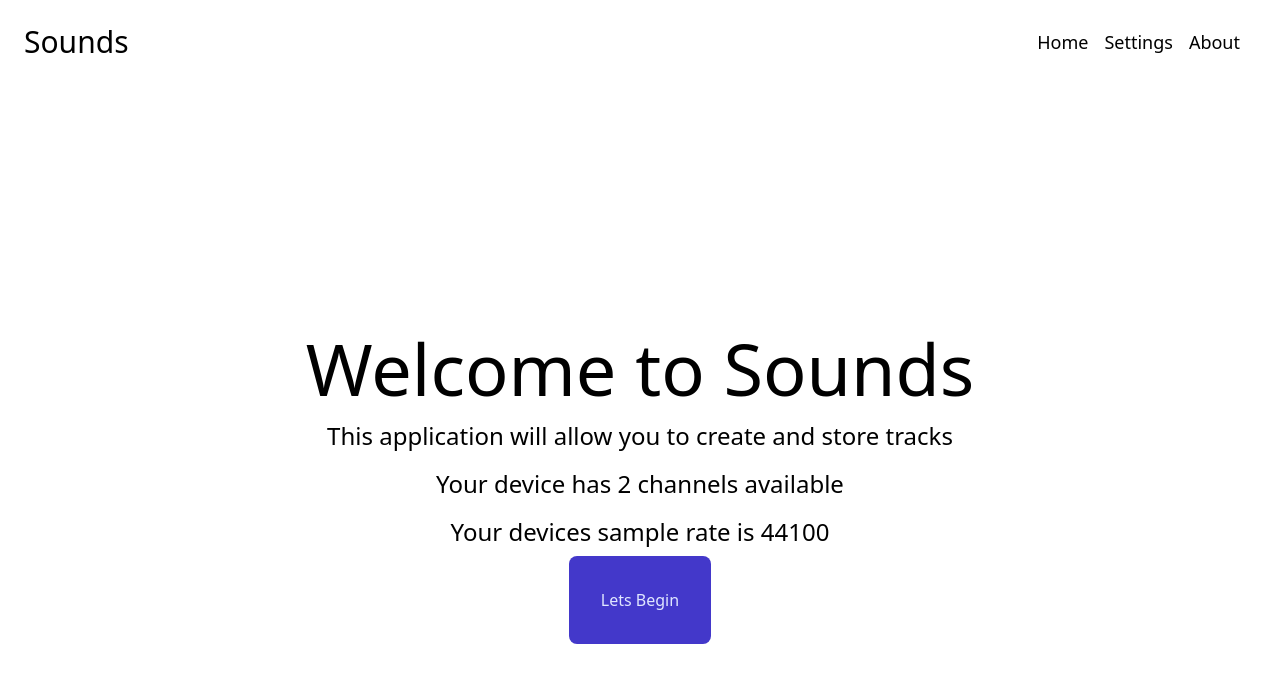
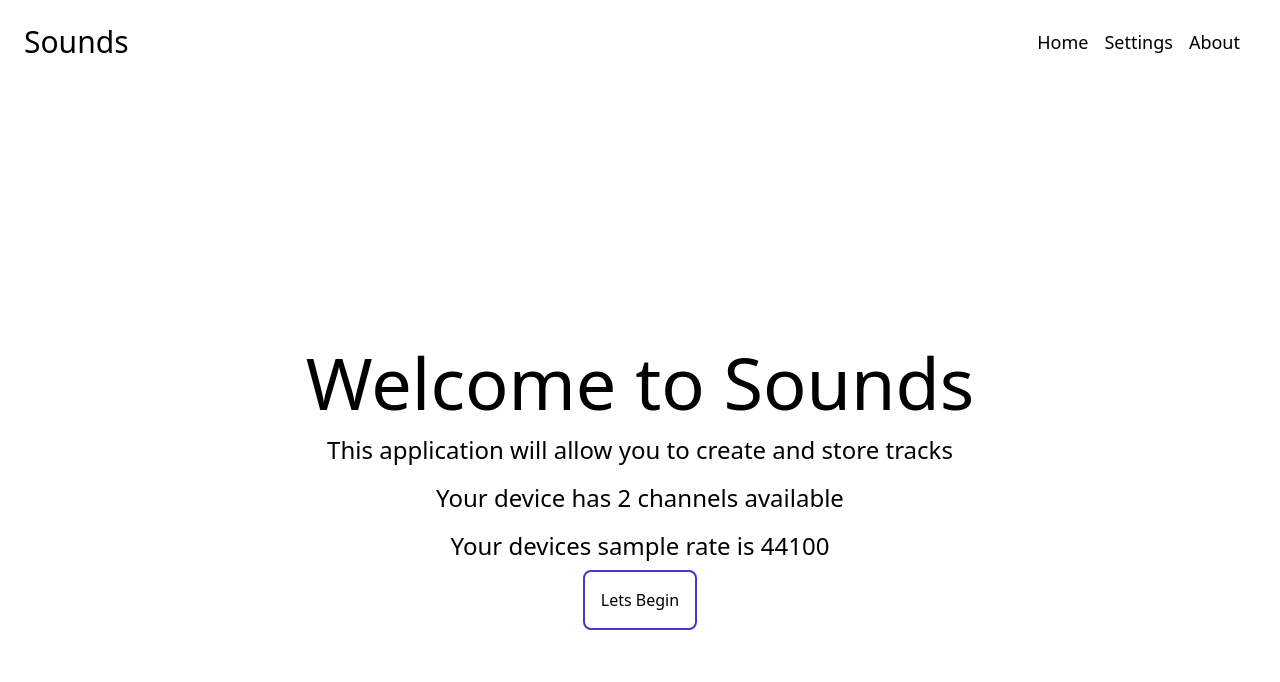
Before and after one commit to pigilwin/auditory, a React (Create React App) app: page / in a window 1280 px wide. Shown: the top 682 px of the page. Built offline with nearby package versions, Linux system fonts and the light colour scheme.

Commit message:
New button styles

```diff
--- a/src/components/Buttons.tsx
+++ b/src/components/Buttons.tsx
@@ -8,18 +8,18 @@ interface ButtonConfiguration {
 }
 
 const defaultClasses: string[] = [
-    'p-8',
-    'text-indigo-100',
+    'p-4',
     'transition-colors',
     'duration-150',
     'rounded-lg',
     'disabled:opacity-50',
-    'hover:bg-green-600'
+    'border-2'
 ];
 
 export const Button = ({onClick, disabled, title, additionalClasses}: ButtonConfiguration): JSX.Element => {
     const classes = Array.from(defaultClasses);
-    classes.push('bg-indigo-700');
+    classes.push('border-indigo-700');
+    classes.push('hover:bg-indigo-700');
 
     if (additionalClasses !== undefined) {
         for(const className of additionalClasses){
@@ -34,7 +34,8 @@ export const Button = ({onClick, disabled, title, additionalClasses}: ButtonConf
 
 export const DeleteButton = ({onClick, title, disabled}: ButtonConfiguration): JSX.Element => {
     const classes = Array.from(defaultClasses);
-    classes.push('bg-red-500');
+    classes.push('border-red-500');
+    classes.push('hover:bg-red-500');
     return (
         <button onClick={onClick} disabled={disabled} className={classes.join(' ')}>{title}</button>
     );
```
